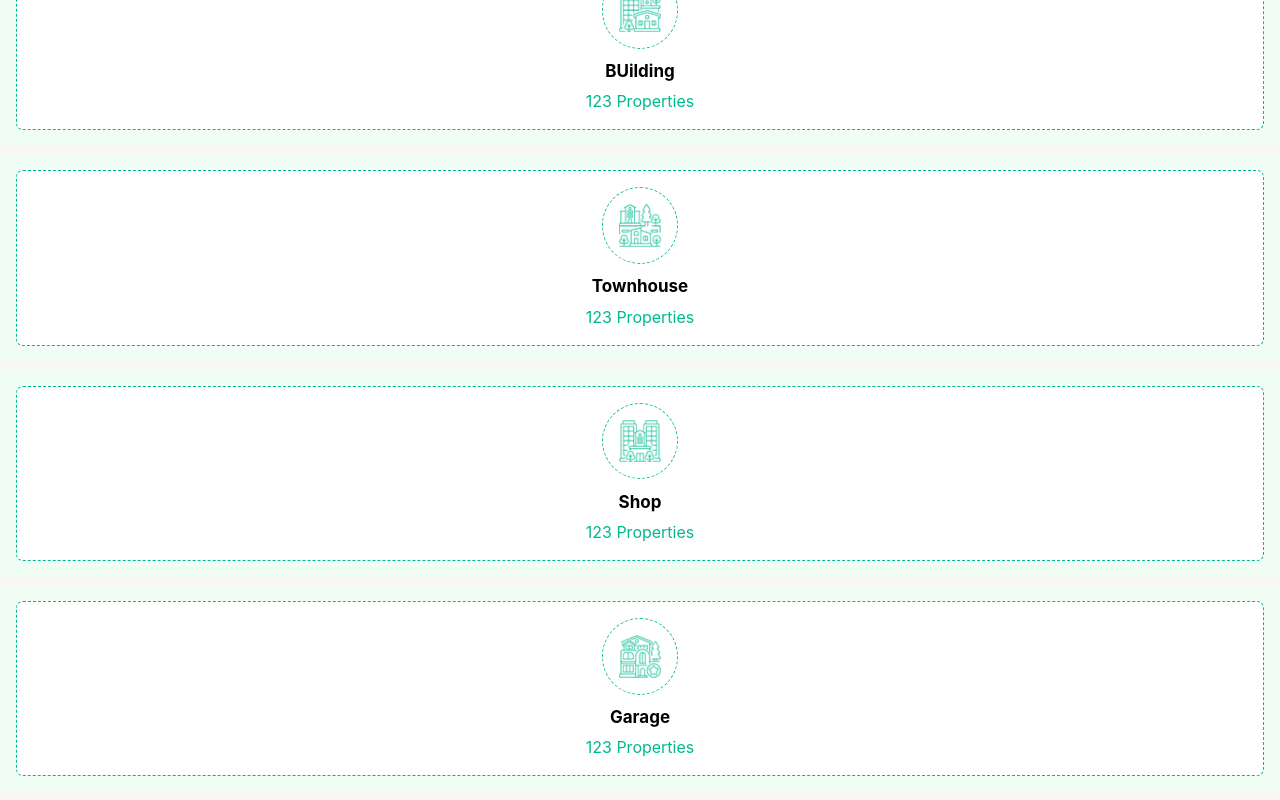
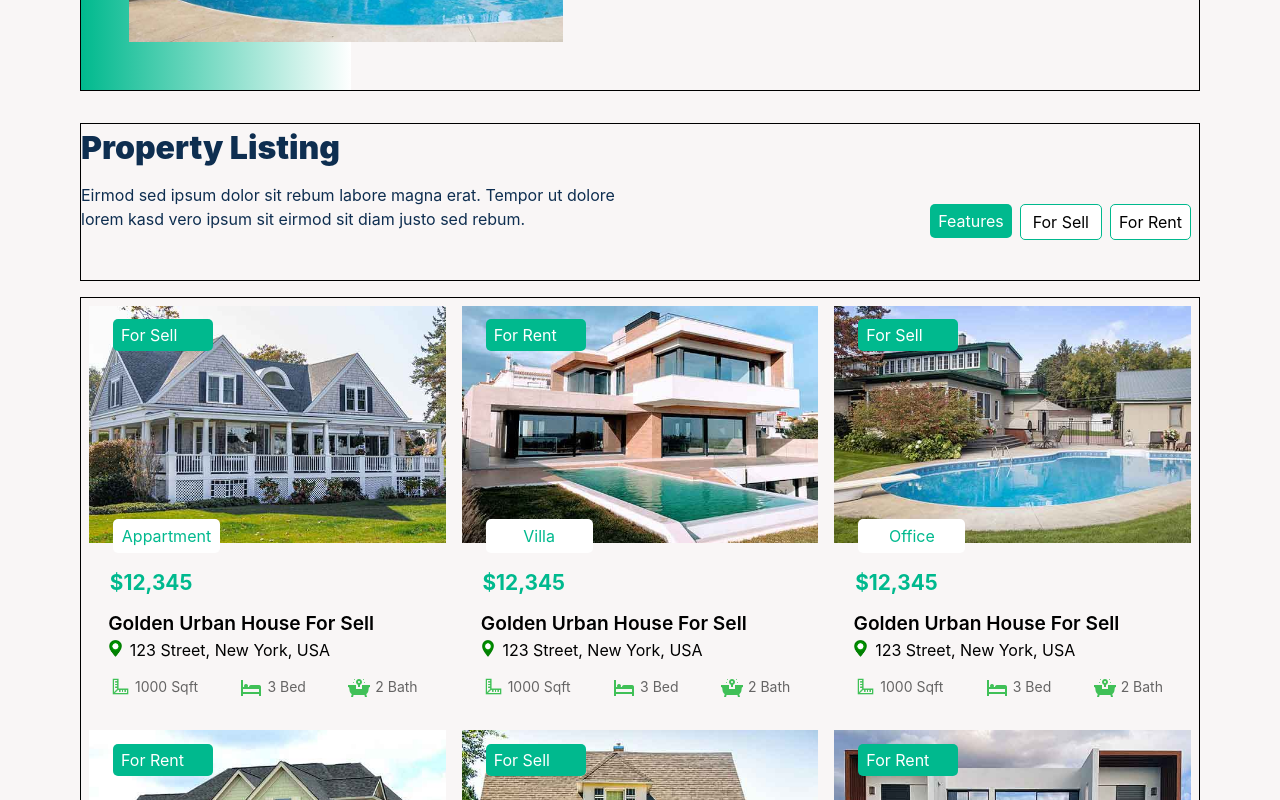
Before and after one commit to BLADEHEDA/Real-estate-App, a React (Create React App) app: page / in a window 1280 px wide. Shown: the part 1980-2780 px from the top of the page. Built offline with nearby package versions, Linux system fonts and the light colour scheme.

Commit message:
changes to mobile finished , animations left

```diff
--- a/src/App.css
+++ b/src/App.css
@@ -138,7 +138,7 @@ background: rgb(249, 246, 246);
   border:solid 1px rgb(181, 169, 169);
   display:flex;
   padding:0.4em;
-  margin:1em 4em;
+  margin:1em 0em;
   border-radius:6px;
 }
 .footer-newsletter-btn{
@@ -179,10 +179,18 @@ background: rgb(249, 246, 246);
 }
 .footer-address-links{
   margin:0 auto;
-  width:50%;
+  width:100%;
   justify-content:space-between;
   margin-top:1em;
 }
+/* .footer-newsletter-info{
+  border:solid 1px rgb(181, 169, 169);
+  display:flex;
+  padding:0.4em;
+  margin:1em 0em;
+  border-radius:6px;
+  border: solid 2px white ;
+} */
 
 }
 @media only screen and (min-width:482px){
--- a/src/components/HOME/Home.css
+++ b/src/components/HOME/Home.css
@@ -368,12 +368,12 @@ padding: 3em;
     padding: 3em;
 }
 .person-content{
- padding: 1em 4em;
+ padding: 1em 1em;
  background: white;
 }
 .person-info{
 display: flex;
-padding: 0em 4em 1em 4em;
+padding: 0em 1em 1em 1em;
 background: white;
 }
 .person-pic-img{
@@ -390,6 +390,19 @@ width: 3em;
 .show{
     display: block;
 }
+/* .person-testimonials{
+    border: solid 1px black;
+    margin: 1em 0em;
+} */
+.person-content{
+    padding: 1em 1em;
+    background: white;
+   }
+   .person-info{
+   display: flex;
+   padding: 0em 1em 1em 1em;
+   background: white;
+   }
 
 }
 @media only screen and (min-width:482px){
@@ -430,6 +443,7 @@ width: 3em;
      .contact-div{
         margin-bottom: 5em;
     }
+
 
 }
 @media only screen and (min-width:768px){
@@ -571,8 +585,10 @@ width: 3em;
     width: 75%;
 }
 .properties{
+    display: grid;
     grid-template-columns: auto auto auto auto;
-    margin: 2em -2em;
+    margin: 2em 3.5em;
+    border: solid 1px black;
 }
 .property-card{
     padding: 1em;
@@ -580,11 +596,13 @@ width: 3em;
 .place{
     display:flex;
     margin: 2em 5em;
+    border: solid 1px black;
 }
 .listing-preview{
     display:flex;
-    margin: 0em -2em;
+    margin: 0em 3.5em;
     justify-content: space-between;
+    border: solid 1px black;
 }
 .listing-div{
 flex: 50%;
@@ -602,7 +620,8 @@ flex: 50%;
 .listing-properties{
     display: grid;
     grid-template-columns: auto auto auto;
-     margin: 1em -2em;
+     margin: 1em 3.5em;
+     border: solid 1px black;
 }
 .list-property{
     margin:0.5em;
@@ -664,6 +683,11 @@ margin: 1em 5em;
 .testimonial-content{
     width:70%;
     margin:0 auto;
+
+}
+.person-testimonials{
+    border: solid 1px black;
+    margin: 1em 5em;
 }
 
 
```
Also changed, not shown: src/components/HOME/Testimonial.jsx (+0 -7 lines).
